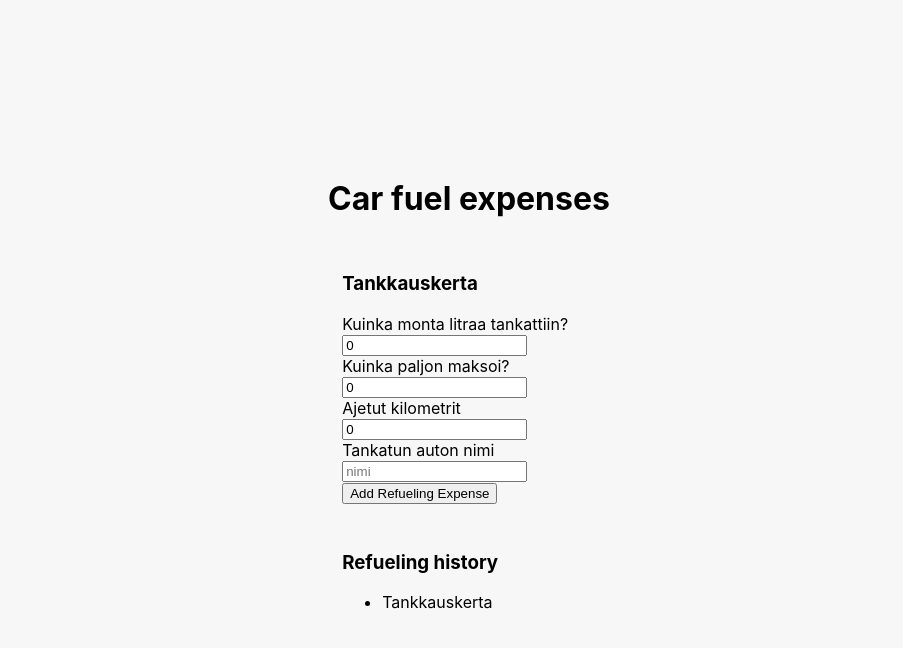
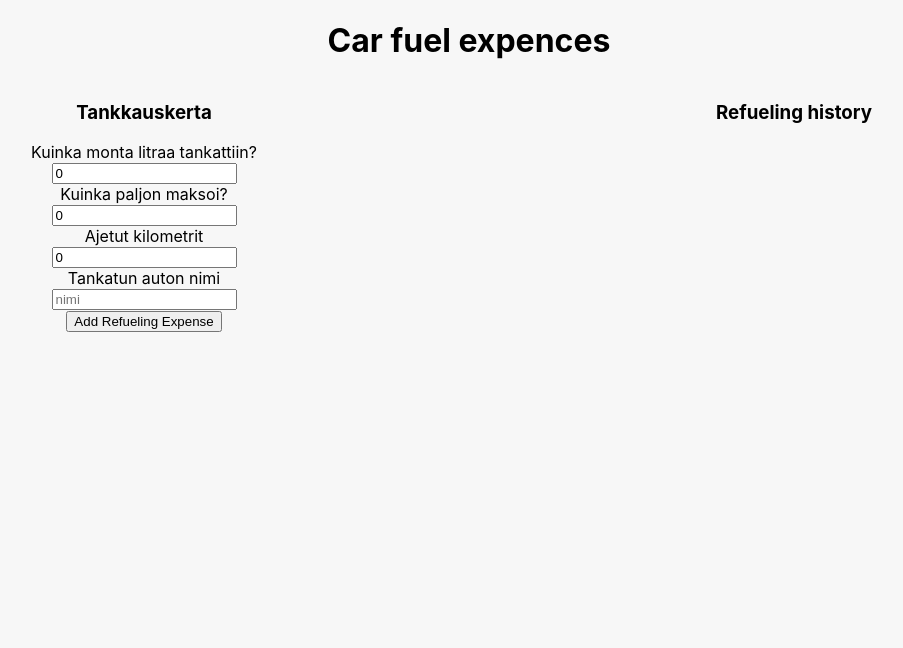
Before and after one commit to MinnaNordqvist/selainohjelmointi_g8, a React (Create React App) app in the folder bensa/: page / in a window 1280 px wide. Shown: the top 648 px of the page, without its empty margins (171-1074 px from the left). Built offline with nearby package versions, Linux system fonts and the light colour scheme.

Commit message:
lisätty toiminnallisuus. Lomakkeeseen syötetyt tiedot ilmestyvät historiaan

```diff
--- a/bensa/src/AddFuel.js
+++ b/bensa/src/AddFuel.js
@@ -1,15 +1,32 @@
-import React, {useState} from 'react'
+import React, {useState, useContext} from 'react';
+import { GlobalContext } from './GlobalState';
+
+
+var num = 1;
 
 export const AddFuel = () => {
   const [text, setText] = useState("");
   const[litrat, setLitra] = useState(0);
   const[hinta, setHinta] = useState(0);
   const[km, setKm] = useState(0);
+  const{addTransaction} = useContext(GlobalContext);
 
+  const onSubmit = e => {
+    e.preventDefault();
+    const uusiTankkaus = {
+      id: num,
+      text,
+      litrat,
+      hinta,
+      km
+    }
+    addTransaction(uusiTankkaus);
+    num = num +1;
+  }
     return (
     <div>
     <h3>Tankkauskerta</h3>
-    <form>
+    <form onSubmit={onSubmit}>
     <label htmlFor='litrat'>Kuinka monta litraa tankattiin?</label>
     <br />
     <input type="number" value={litrat} onChange={(e) => setLitra(e.target.value)} placeholder="litrat"/>
--- a/bensa/src/App.css
+++ b/bensa/src/App.css
@@ -4,20 +4,14 @@
 
 body {
   background-color: #f7f7f7;
-  display: grid;
   align-items: center;
   justify-content: center;
+  text-align: center;
   min-height: 100vh;
   margin: 0;
 }
 .container{
   display: grid;
-  grid-row: 1;
-  padding: 5%
+  grid-template-columns: 1fr 1fr;
+  grid-gap: 20px;
 }
-.historia{
-  display: grid;
-  grid-column: 3;
-  grid-row: 4;
-  padding: 5%;
-}
--- a/bensa/src/App.js
+++ b/bensa/src/App.js
@@ -2,19 +2,21 @@ import React from "react";
 import "./App.css"
 import {AddFuel} from "./AddFuel"
 import {Tankkaushistoria} from "./Tankkaushistoria"
+import {GlobalProvider} from "./GlobalState";
 
 function App() {
   return (
-    <div>
-      <h1>Car fuel expenses</h1>
+    <GlobalProvider>
+    <h1>Car fuel expences</h1>
 
-     <div className="container">
-     <AddFuel />
-     </div>
-     <div className="historia">
-     <Tankkaushistoria />
-     </div>
-    </div>
+   <div className="container">
+   <AddFuel />
+   <Tankkaushistoria/>
+   </div>
+
+
+
+  </GlobalProvider>
   );
 }
 
--- /dev/null
+++ b/bensa/src/GlobalState.js
@@ -0,0 +1,42 @@
+import React, {createContext, useReducer} from "react";
+
+const initialState ={
+    tankkaukset: [
+
+    ]
+}
+
+export const GlobalContext = createContext(initialState);
+
+export function AppReducer(state,action){
+  switch(action.type){
+    case"ADD_FUEL":
+    return {
+      ...state,
+      tankkaukset: [action.payload, ...state.tankkaukset]
+    }
+    default:
+      return state;
+  }
+};
+
+
+export const GlobalProvider = ({ children }) => {
+    const [state, dispatch] = useReducer(AppReducer, initialState);
+
+    function addTransaction(tankkaus){
+      dispatch({
+      type: "ADD_FUEL",
+      payload: tankkaus
+      });
+    }
+
+    return (<GlobalContext.Provider value ={{
+      tankkaukset: state.tankkaukset,
+      addTransaction
+    }}
+    >
+        {children}
+      </GlobalContext.Provider>);
+
+}
--- a/bensa/src/Tankkaushistoria.js
+++ b/bensa/src/Tankkaushistoria.js
@@ -1,11 +1,17 @@
-import React from 'react'
+import React, {useContext} from 'react'
+import { GlobalContext } from './GlobalState'
+import {Transaction} from "./Transaction"
 
-export const Tankkaushistoria = () => {
+
+export function Tankkaushistoria()  {
+  const {tankkaukset} = useContext(GlobalContext);
+
   return (
     <div>
      <h3>Refueling history</h3>
-        <ul id="list">
-        <li>Tankkauskerta</li>
+        <ul>
+         {tankkaukset.map(tankkaus =>(<Transaction key={tankkaus.id} transaction={tankkaus}/>))}
+
         </ul>
     </div>
   )
--- /dev/null
+++ b/bensa/src/Transaction.js
@@ -0,0 +1,11 @@
+import React from 'react'
+
+export const Transaction = ({transaction}) => {
+
+    return (
+    <li className="tankkaus">
+        Auton nimi: {transaction.text}  Maksoi: {transaction.hinta}€
+        Litrat: {transaction.litrat} Kilometrit: {transaction.km}
+        </li>
+  )
+}
```
